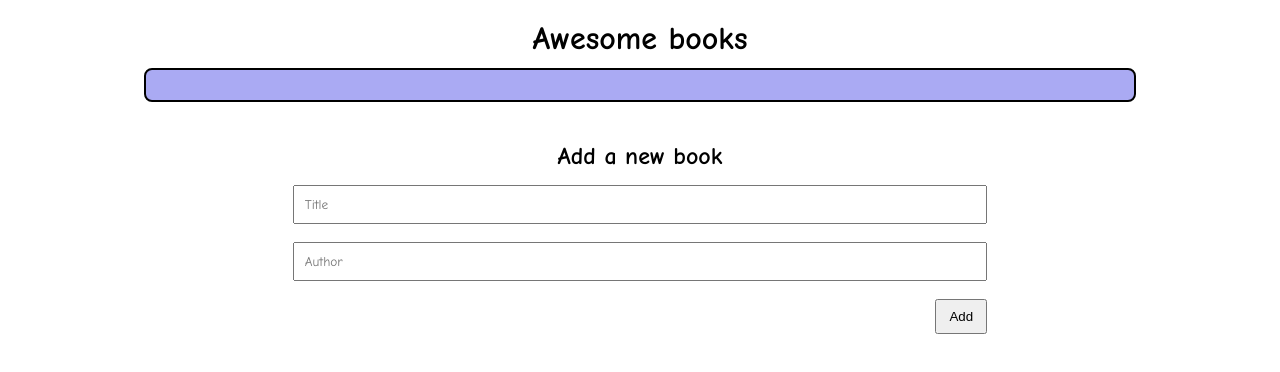
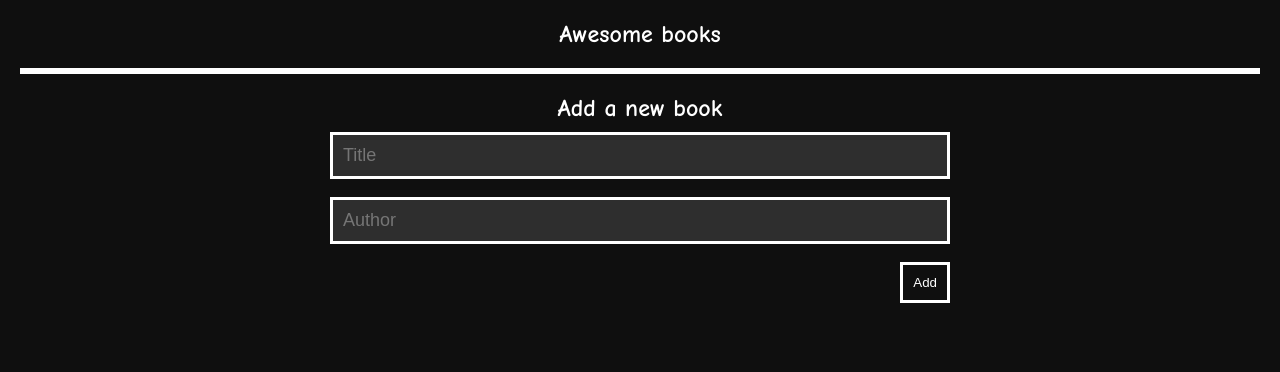
Before and after one commit to rachidelaid/awesome-books, a plain HTML site: page index.html in a window 1280 px wide. Drawn offline with Linux system fonts and the light colour scheme.

Commit message:
changing the styling to dark theme

```diff
--- a/index.html
+++ b/index.html
@@ -15,15 +15,12 @@
     <title>Awesome books</title>
   </head>
   <body>
-    <main>
+    <section class="home">
       <h1>Awesome books</h1>
-      <section class="main__book_container">
-        <section class="list">
       <ul class="books-list"></ul>
     </section>
-      </section>
 
-      <section class="form">
+    <section class="form-conatiner">
       <h2>Add a new book</h2>
       <form>
         <input type="text" id="title" placeholder="Title" required /> <br />
@@ -31,10 +28,9 @@
         <input type="text" id="author" placeholder="Author" required /> <br />
         <br />
         <div class="button">
-            <button type="submit">Add</button>
+          <button type="submit" class="submit-btn">Add</button>
         </div>
       </form>
     </section>
-    </main>
   </body>
 </html>
--- a/main.js
+++ b/main.js
@@ -1,7 +1,7 @@
 const listElm = document.querySelector('.books-list');
-const formElm = document.querySelector('.form form');
+const formElm = document.querySelector('form');
 
-class books {
+class Books {
   constructor() {
     this.list = localStorage.getItem('booksList')
       ? JSON.parse(localStorage.getItem('booksList'))
@@ -21,7 +21,7 @@ class books {
   }
 }
 
-const booksList = new books();
+const booksList = new Books();
 
 function renderBooks() {
   listElm.innerHTML = '';
@@ -29,15 +29,8 @@ function renderBooks() {
   booksList.list.forEach((book) => {
     listElm.innerHTML += `
       <li>
-        <div class='book_inner_container'>
-
-          <div class='book__info'>
-          <p class="title">"${book.title}"</p>
-          <p>${book.author}</p>
-          </div>
-
-          <button>remove</button>
-        </div>
+        <p>"<span class="title">${book.title}</span>" ${book.author}</p>
+        <button>remove</button>
       </li>
     `;
   });
@@ -45,7 +38,7 @@ function renderBooks() {
   const removeBtns = document.querySelectorAll('li button');
   removeBtns.forEach((btn) => {
     btn.addEventListener('click', () => {
-      const element = btn.parentNode.parentNode;
+      const element = btn.parentNode;
       const bookTitle = element.querySelector('.title').textContent;
 
       booksList.remove(bookTitle);
--- a/style.css
+++ b/style.css
@@ -8,95 +8,82 @@ html {
   box-sizing: inherit;
   padding: 0;
   margin: 0;
+  list-style: none;
+}
+
+:root {
+  --bg-black: rgb(15, 15, 15);
+  --bg-gray: rgb(46, 46, 46);
 }
 
 body {
   font-family: 'Comic Neue', cursive;
   padding: 20px;
+  background-color: var(--bg-black);
+  color: #fff;
 }
 
-li {
-  list-style: none;
+.home {
+  display: flex;
+  flex-direction: column;
+  align-items: center;
 }
 
-main {
-  max-width: 1024px;
-  width: 80%;
-  margin: 0 auto;
-}
-main h1 {
-  text-align: center;
-  margin-bottom: 11px;
+.books-list {
+  width: 100%;
+  border: 3px solid #fff;
+  margin: 20px 0;
 }
 
-.main__book_container {
-  border: 2px solid #000;
-  border-radius: 8px;
-  padding: 15px 0px;
-  display: flex;
-  flex-direction: column;
-  gap: 20px;
-  background-color: rgba(149, 149, 240, 0.8);
-}
-
-.book_inner_container {
+.books-list li {
   display: flex;
   justify-content: space-between;
   align-items: center;
-  padding: 7px 15px;
-}
-
-.book__info {
-  display: flex;
-  gap: 12px;
-}
-
-.list ul {
-  display: flex;
-  flex-direction: column;
-  gap: 15px;
-}
-
-.books-list li:nth-child(even) {
-  background-color: rgba(118, 202, 235, 0.8);
+  padding: 10px;
+  font-size: 18px;
 }
 
 .books-list li:nth-child(odd) {
-  background-color: rgba(95, 150, 221, 0.7);
+  background-color: var(--bg-gray);
 }
 
 button {
-  padding: 8px 12px;
+  border: 3px solid #fff;
+  background-color: var(--bg-black);
+  color: #fff;
+  padding: 10px;
+  cursor: pointer;
+  transition: all 0.2s ease-in-out;
 }
 
 button:hover {
   transform: scale(1.1);
 }
 
-.form {
-  margin: 40px auto;
-  text-align: center;
+button:active {
+  transform: scale(0.9);
+}
+
+.form-conatiner {
   display: flex;
   flex-direction: column;
+  align-items: center;
 }
 
-.button {
-  display: flex;
-  width: 85%;
-  justify-content: flex-end;
+form {
+  margin: 10px 0;
+  width: 50%;
 }
 
-.form h2 {
-  text-align: center;
-  margin-bottom: 15px;
+form input {
+  width: 100%;
+  padding: 10px;
+  border: 3px solid #fff;
+  background-color: var(--bg-gray);
+  color: #fff;
+  font-size: 18px;
 }
 
-input[type='text'] {
-  padding: 10px;
-  width: 70%;
-  font-family: 'Comic Neue', cursive;
+.submit-btn {
+  float: right;
 }
-
-input[type='text']:focus {
-  outline: none;
-}
```
Lines whose indentation alone changed are shown as unchanged.
